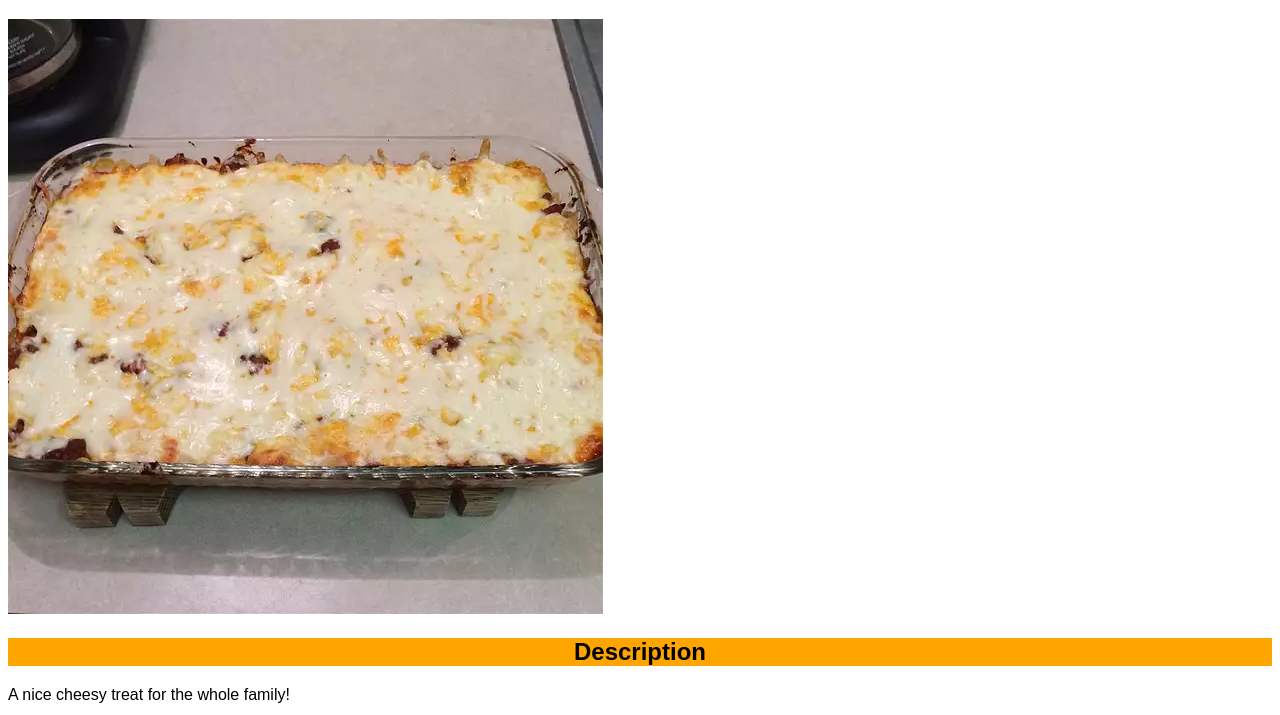
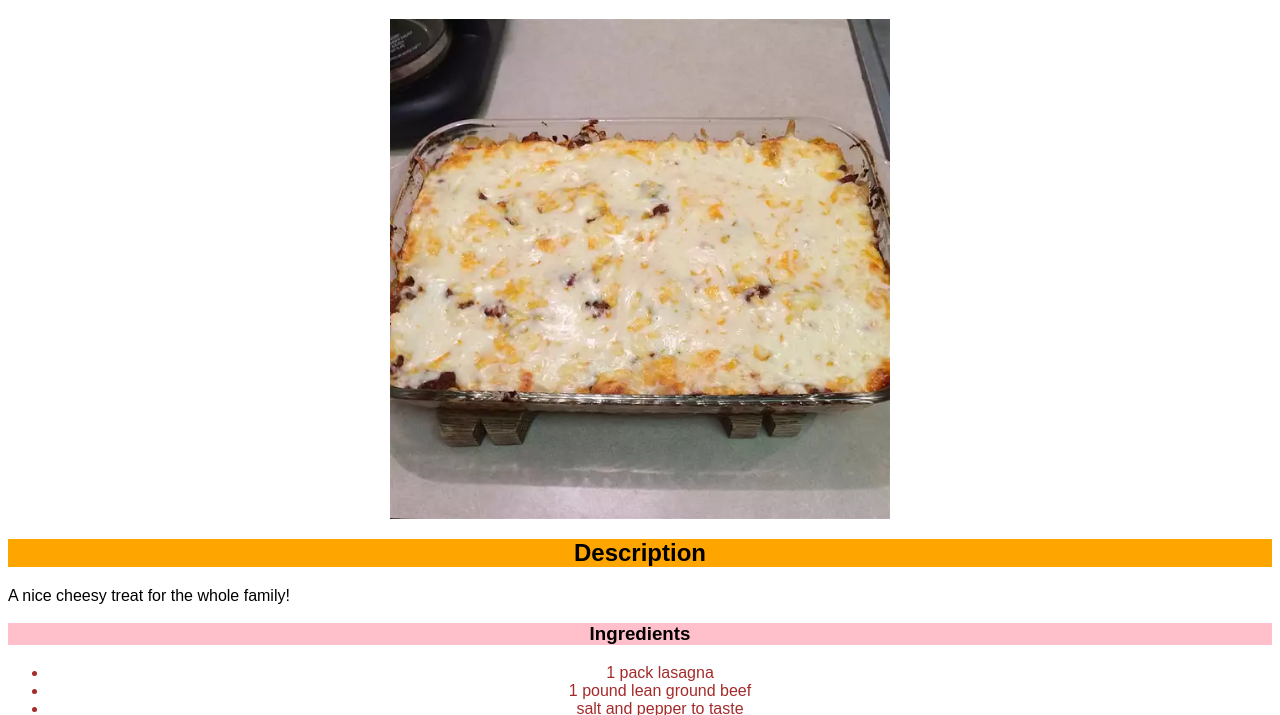
Before and after one commit to jasperleezeshen/odin-recipes, a plain HTML site: page recipes/lasagna.html in a window 1280 px wide. Shown: the part 61-776 px from the top of the page. Drawn offline with Linux system fonts and the light colour scheme.

Commit message:
Add further style changes

```diff
--- a/recipes/lasagna.html
+++ b/recipes/lasagna.html
@@ -7,7 +7,9 @@
     </head>
     <body>
         <h1 class="main">Lasagna!</h1>
-        <img src="../images/lasagna.webp" alt="lasagna">
+        <div>
+            <img src="../images/lasagna.webp" alt="lasagna">
+        </div>
         <h2 class="main">Description</h2>
         <p> A nice cheesy treat for the whole family!</p>
         <section>
--- a/styles.css
+++ b/styles.css
@@ -18,3 +18,13 @@
     color: brown;
     text-align: center;
 }
+
+div {
+    display: grid;
+    place-items: center;
+}
+
+img{
+    height: 500px;
+    width: 500px;
+}
```
Also changed, not shown: recipes/chickenrice.html (+3 -1 lines), recipes/waffles.html (+3 -1 lines).
